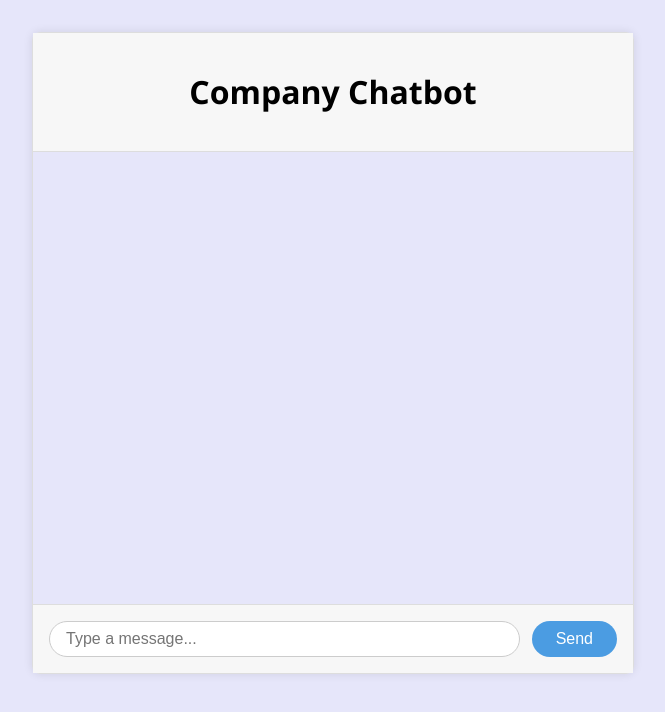
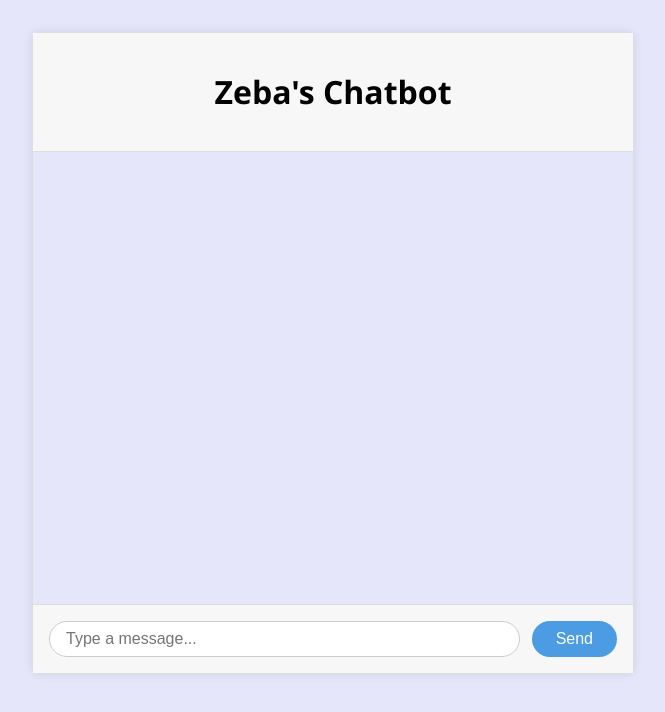
Before and after one commit to zebaAkther/Hosted_App_LLM_Bot, a React (Create React App) app: page / in a window 1280 px wide. Shown: the top 712 px of the page, without its empty margins (307-972 px from the left). Built offline with nearby package versions, Linux system fonts and the light colour scheme.

Commit message:
Update App.js

```diff
--- a/src/App.js
+++ b/src/App.js
@@ -53,7 +53,7 @@ export default function App() {
   return (
     <div style={styles.container}>
       <header style={styles.header}>
-        <h1>Company Chatbot</h1>
+        <h1>Zeba's Chatbot</h1>
       </header>
       <section style={styles.chatWindow}>
         {chatHistory.map((msg, i) => (
```
